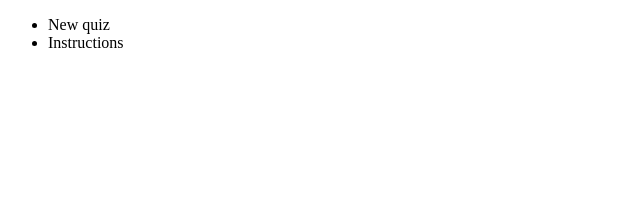
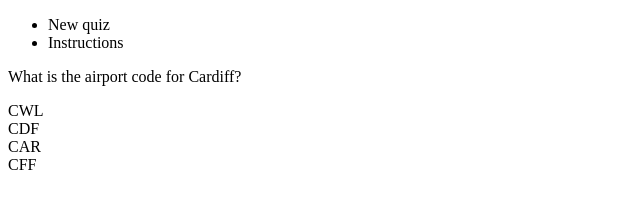
Before and after one commit to cshimvin/quiz-ms-2, a website: page index.html in a window 1280 px wide. Shown: the whole page, without its empty margins (0-640 px from the left). Drawn offline with Linux system fonts and the light colour scheme.

Commit message:
Create runGame function with question and answers

```diff
--- a/assets/js/script.js
+++ b/assets/js/script.js
@@ -30,3 +30,20 @@ const questionSet = [
     correctAnswer: "BHX",
     incorrectAnswers: ["BHM", "BIR", "BGM"]},
 ]
+
+console.log(questionSet);
+console.log(questionSet[1].question);
+console.log(questionSet[1].correctAnswer);
+console.log(questionSet[1].incorrectAnswers);
+
+/* Main game function */
+function runGame() {
+    document.getElementById("airport").textContent = questionSet[1].question;
+    let answerSet = [].concat(questionSet[1].correctAnswer, questionSet[1].incorrectAnswers);
+    for (var i = 0; i < 4; i++)
+    {
+      document.getElementsByClassName('answer')[i].textContent = answerSet[i];
+    }
+}
+
+runGame();
--- a/index.html
+++ b/index.html
@@ -16,7 +16,7 @@
         </div>
     </header>
     <section id="quiz-question">
-
+        <p>What is the airport code for <span id="airport"></span>?</p>
     </section>
     <section id="answers">
         <section class="answer"></section>
@@ -24,5 +24,6 @@
         <section class="answer"></section>
         <section class="answer"></section>
     </section>
+    <script src="assets/js/script.js" type="text/javascript"></script>
 </body>
 </html>
```
